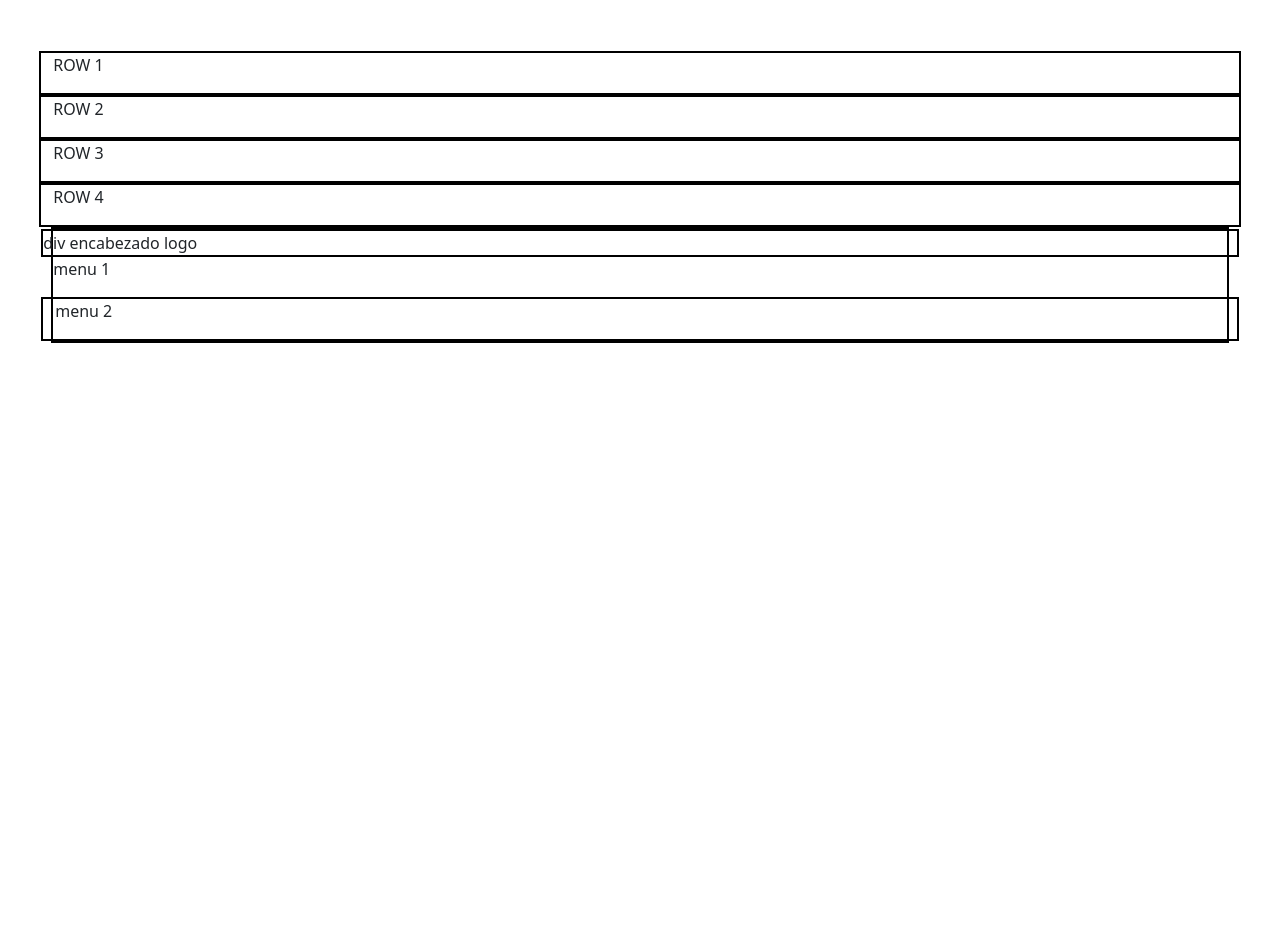
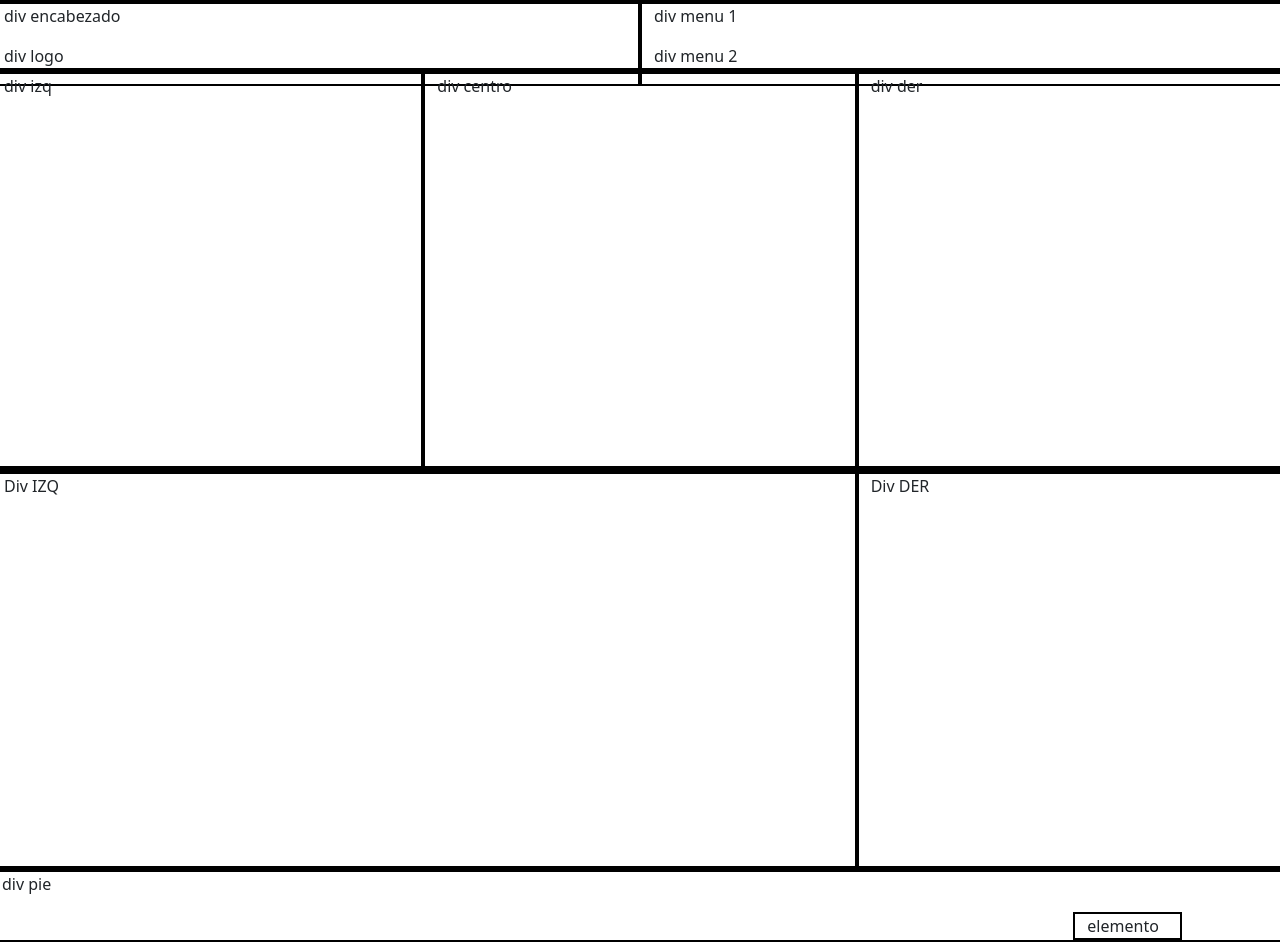
Before and after one commit to lara-bozzano/frontEnd-2022, a plain HTML site: page FLEXBOX/Bootstrap/Grid/flexbox.html in a window 1280 px wide. Before the commit the page ends 800 px from the top, so only its background shows below. Drawn offline with nearby package versions, Linux system fonts and the light colour scheme.

Commit message:
practica

```diff
--- a/FLEXBOX/Bootstrap/Grid/bootstrap.css
+++ b/FLEXBOX/Bootstrap/Grid/bootstrap.css
@@ -2,6 +2,11 @@
     border: 2px black solid;
 }
 
-body {
-    padding: 4%;
+
+.encabezado {
+    height: 70px;
 }
+
+.articulo {
+    height: 400px;
+}
--- a/FLEXBOX/Bootstrap/Grid/flexbox.html
+++ b/FLEXBOX/Bootstrap/Grid/flexbox.html
@@ -10,42 +10,38 @@
   <body>
 
     <div class="conteiner">
-
-        <div class="row borde">
-            <p>ROW 1 </p>
+        <!--FILA 1-->
+        <div class="row borde encabezado">
+            <div class="col-6 borde">
+                <p>div encabezado</p>
+                <p>div logo</p>
+            </div>
+            <div class="col-6 borde">
+              <p>div menu 1</p>
+              <p>div menu 2</p>
+            </div>
         </div>
 
-        <div class="row borde">
-            <p>ROW 2 </p>
+        <!--FILA 2-->
+        <div class="row borde articulo">
+            <div class="col-4 borde"> div izq</div>
+            <div class="col-4 borde"> div centro</div>
+            <div class="col-4 borde"> div der</div>
         </div>
 
-        <div class="row borde">
-            <p>ROW 3 </p>
+        <!--FILA 3-->
+        <div class="row borde articulo">
+          <div class="col-8 borde"> Div IZQ</div>
+          <div class="col-4 borde"> Div DER</div>
          </div>
 
+         <!--FILA 4-->
          <div class="row borde">
-            <p>ROW 4 </p>
+            <p>div pie </p>
+            <div class="col-1 borde offset-10">
+              elemento
+            </div>
         </div>
-
-
-
-      <div class="conteiner borde">
-          <div class="row borde">
-            div encabezado
-            logo
-          </div>
-
-          <div class="col">
-            <div class="rowborde">
-                <p>menu 1</p>
-            </div>
-            <div class="row borde">
-                <p>menu 2</p>
-            </div>
-          </div>
-
-      </div>
-    </div>
 
 <script src="https://cdn.jsdelivr.net/npm/bootstrap@5.2.0-beta1/dist/js/bootstrap.bundle.min.js" integrity="sha384-pprn3073KE6tl6bjs2QrFaJGz5/SUsLqktiwsUTF55Jfv3qYSDhgCecCxMW52nD2" crossorigin="anonymous"></script>
   </body>
```
